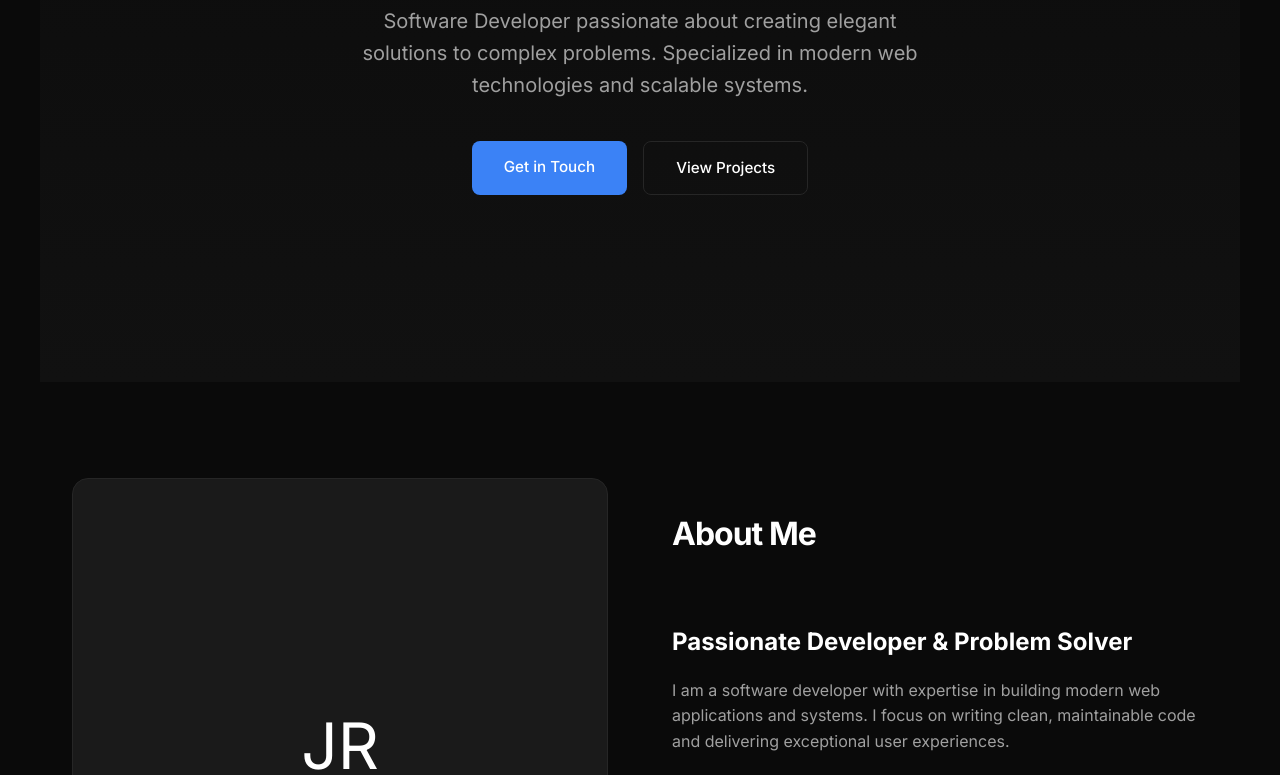
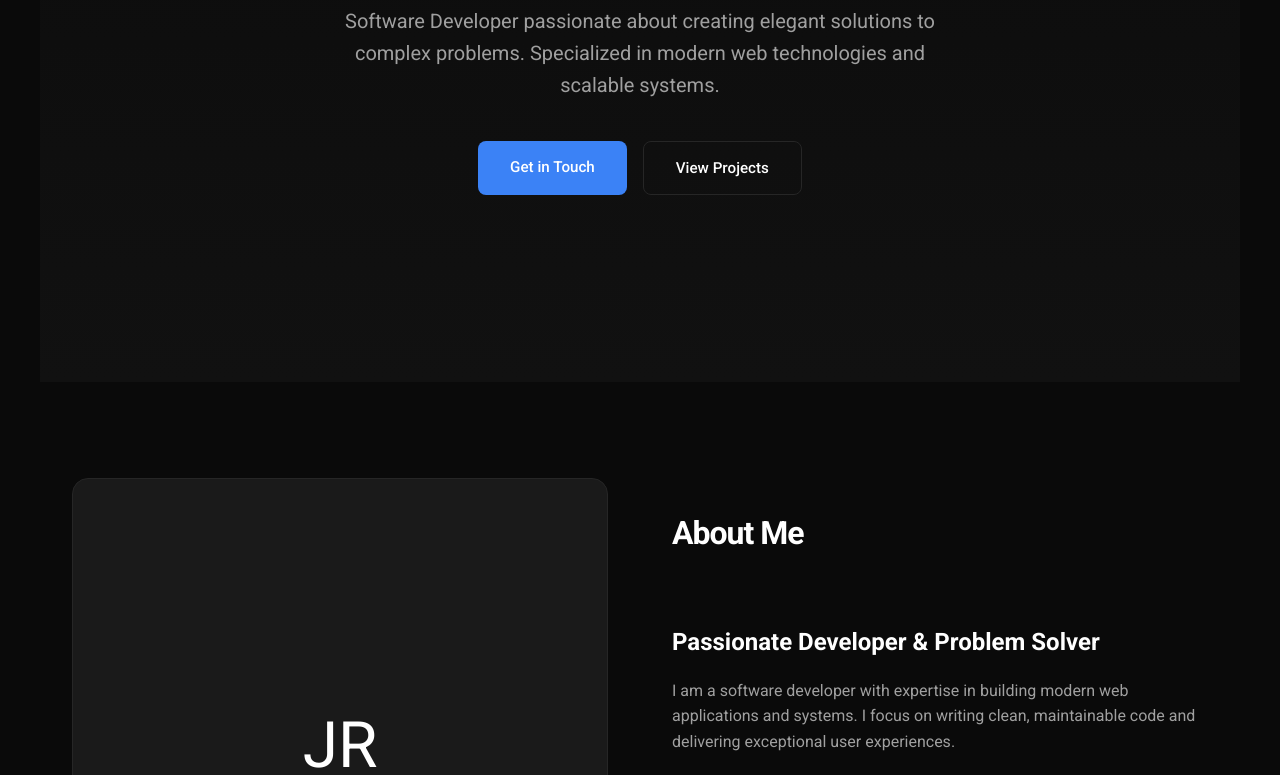
Before and after one commit to jl-resendiz/jl-resendiz.github.io, a plain HTML site: page index.html in a window 1280 px wide. Shown: the part 418-1193 px from the top of the page. Drawn offline with Linux system fonts and the light colour scheme.

Commit message:
Change font to Roboto

```diff
--- a/index.html
+++ b/index.html
@@ -6,7 +6,7 @@
     <title>J. Resendiz | Portfolio</title>
     <link rel="preconnect" href="https://fonts.googleapis.com">
     <link rel="preconnect" href="https://fonts.gstatic.com" crossorigin>
-    <link href="https://fonts.googleapis.com/css2?family=Inter:wght@300;400;500;600;700&display=swap" rel="stylesheet">
+    <link href="https://fonts.googleapis.com/css2?family=Roboto:wght@300;400;500;700&display=swap" rel="stylesheet">
     <style>
         * {
             margin: 0;
@@ -30,7 +30,7 @@
         }
 
         body {
-            font-family: 'Inter', -apple-system, BlinkMacSystemFont, sans-serif;
+            font-family: 'Roboto', -apple-system, BlinkMacSystemFont, sans-serif;
             background-color: var(--bg-primary);
             color: var(--text-primary);
             line-height: 1.6;
```
